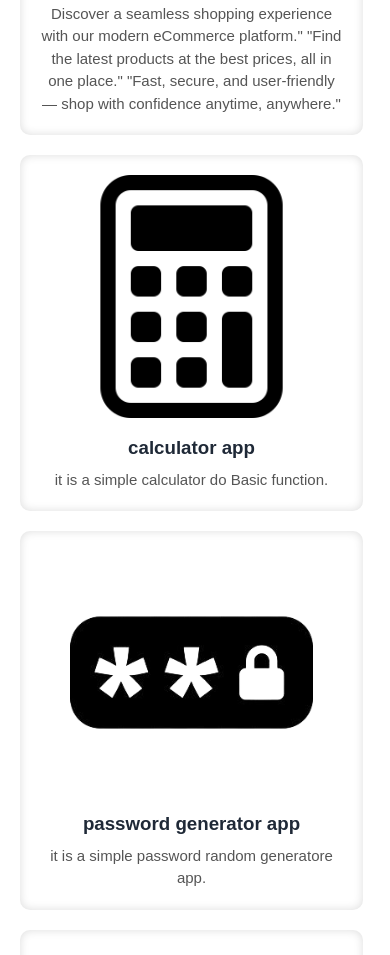
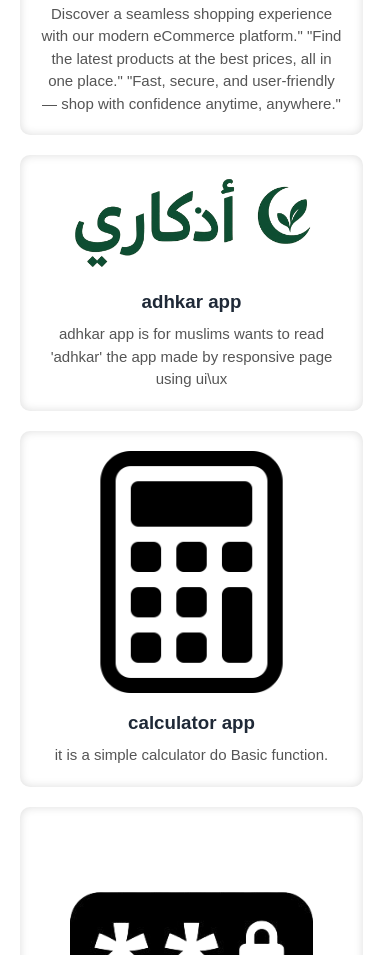
Before and after one commit to ahmedhanymokhtar2011/ahmed-hany-s-protfolio, a plain HTML site: page projects.html in a window 390 px wide. Shown: the part 1228-2183 px from the top of the page. Drawn offline with Linux system fonts and the light colour scheme.

```diff
--- a/projects.html
+++ b/projects.html
@@ -21,7 +21,7 @@
                 <p>it is a simple product management system</p>
             </div>
 
-            <div class="project-card">
+     <div class="project-card">
            <a href="https://ahmedhany54726.github.io/to-Do-List/">
               <img src="images/projects/to do list.png" alt="Product 2">
             </a>
@@ -37,7 +37,7 @@
                 <p>it is a simple test app about html and you can change quastions.</p>
             </div>
 
-            <div class="project-card">
+             <div class="project-card">
            <a href="https://ahmedhany54726.github.io/online-store/">
               <img src="images/projects/icon.png" alt="Product 2">
             </a>
@@ -46,6 +46,14 @@
 "Find the latest products at the best prices, all in one place."
 "Fast, secure, and user-friendly — shop with confidence anytime, anywhere."
 </p>
+            </div>
+
+                         <div class="project-card">
+           <a href="https://ahmedhany54726.github.io/adhkar/">
+              <img src="images/projects/logo.png" alt="Product 2">
+            </a>
+                <h3>adhkar app</h3>
+  <p>adhkar app is for muslims wants to read 'adhkar' the app made by responsive page using ui\ux</p>
             </div>
 
 
@@ -89,8 +97,6 @@
                 <p>it is weather app  for cities of all world.</p>
             </div>
 
-
-
             <div class="project-card">
               <a href="https://ahmedhany54726.github.io/landing-page/">
                 <img src="images/projects/iphone.png" alt="Product 3">
```
Also changed, not shown: images/projects/logo.png (added).
